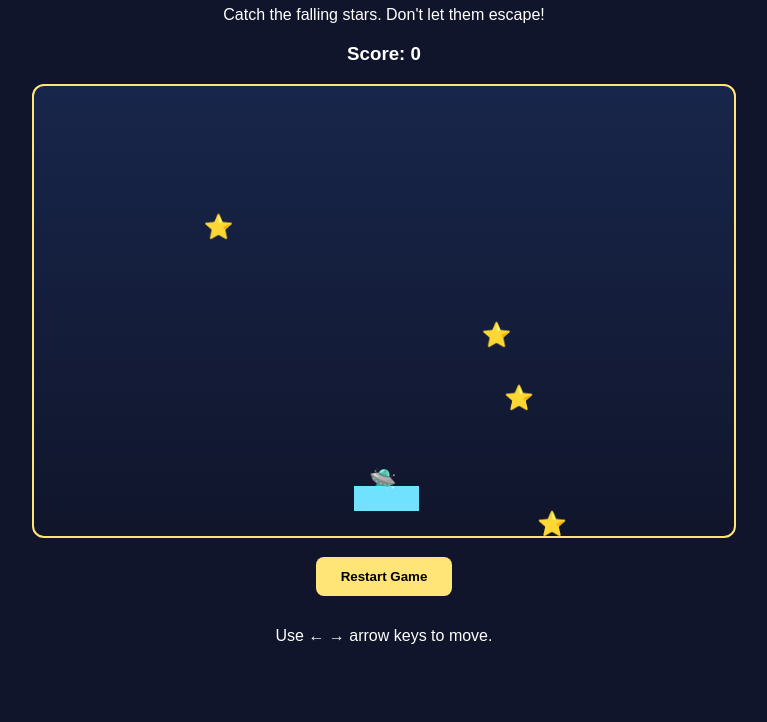
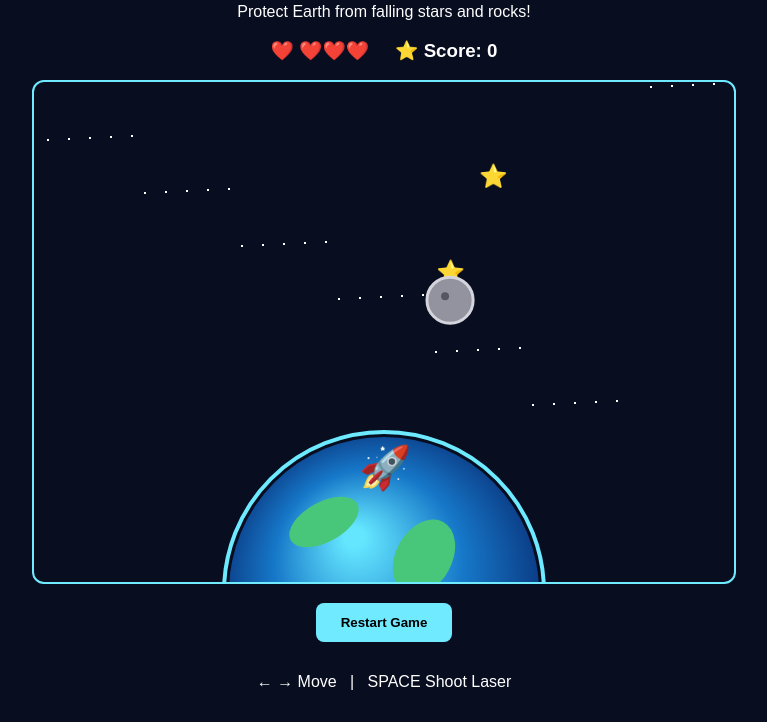
Before and after one commit to pragyabhaskar/starcatcher, a plain HTML site: page index.html in a window 1280 px wide. Shown: the part 78-800 px from the top of the page, without its empty margins (256-1023 px from the left). Drawn offline with Linux system fonts and the light colour scheme.

Commit message:
Refactor game from Star Catcher to Earth Defender

```diff
--- a/index.html
+++ b/index.html
@@ -4,166 +4,332 @@
 <head>
 <meta charset="UTF-8">
 <meta name="viewport" content="width=device-width, initial-scale=1.0">
-<title>Star Catcher</title>
+<title>Earth Defender</title>
 
 <style>
 body {
     margin: 0;
-        background: #10152b;
+    background: #080d20;
     color: white;
-        font-family: Arial, sans-serif;
     text-align: center;
+    font-family: Arial;
 }
 
-    h1 {
-        color: #ffe477;
-        margin-top: 25px;
-    }
+h1 { color: #70eaff; }
 
 canvas {
-        background: linear-gradient(#18264b, #10152b);
-        border: 2px solid #ffe477;
+    background: #080d20;
+    border: 2px solid #70eaff;
     border-radius: 12px;
-        max-width: 95%;
+    max-width: 96%;
 }
 
 button {
-        background: #ffe477;
+    padding: 12px 25px;
+    margin: 15px;
     border: none;
-        padding: 12px 25px;
     border-radius: 8px;
+    background: #70eaff;
     font-weight: bold;
     cursor: pointer;
-        margin: 15px;
 }
 </style>
 </head>
 
 <body>
 
-<h1>⭐ STAR CATCHER ⭐</h1>
-<p>Catch the falling stars. Don't let them escape!</p>
+<h1>🌍 EARTH DEFENDER 🚀</h1>
+<p>Protect Earth from falling stars and rocks!</p>
 
-<h3>Score: <span id="score">0</span></h3>
+<h3>
+❤️ <span id="health">3</span>
+&nbsp;&nbsp;&nbsp;
+⭐ Score: <span id="score">0</span>
+</h3>
 
-<canvas id="game" width="700" height="450"></canvas>
+<canvas id="game" width="700" height="500"></canvas>
 
 <br>
 <button onclick="restart()">Restart Game</button>
 
-<p>Use ← → arrow keys to move.</p>
+<p>← → Move &nbsp; | &nbsp; SPACE Shoot Laser</p>
 
 <script>
 const canvas = document.getElementById("game");
 const ctx = canvas.getContext("2d");
 
-let player = {
-    x: 320,
-    y: 400,
-    width: 65,
-    height: 25,
-    speed: 7
+let player, stars, rocks, lasers;
+let score, health, gameOver;
+let keys = {};
+let frame = 0;
+
+function restart() {
+    player = {
+        x: 325,
+        y: 390,
+        width: 50,
+        speed: 6
     };
 
-let stars = [];
-let score = 0;
-let gameOver = false;
-let keys = {};
+    stars = [];
+    rocks = [];
+    lasers = [];
+
+    score = 0;
+    health = 3;
+    gameOver = false;
+    frame = 0;
+
+    updateUI();
+}
 
 document.addEventListener("keydown", e => {
-    keys[e.key] = true;
+    keys[e.code] = true;
+
+    if (e.code === "Space") e.preventDefault();
 });
 
 document.addEventListener("keyup", e => {
-    keys[e.key] = false;
+    keys[e.code] = false;
 });
 
-function createStar() {
-    stars.push({
-        x: Math.random() * 670,
-        y: -20,
-        size: 12,
-        speed: 2 + Math.random() * 2
+function updateUI() {
+    document.getElementById("health").textContent =
+        "❤️".repeat(health) || "0";
+
+    document.getElementById("score").textContent = score;
+}
+
+// Draw Earth
+function drawEarth() {
+    let gradient = ctx.createRadialGradient(
+        320, 455, 10,
+        350, 510, 180
+    );
+
+    gradient.addColorStop(0, "#64e6ff");
+    gradient.addColorStop(0.5, "#1677c8");
+    gradient.addColorStop(1, "#082b72");
+
+    ctx.beginPath();
+    ctx.arc(350, 510, 155, 0, Math.PI * 2);
+    ctx.fillStyle = gradient;
+    ctx.fill();
+
+    // Continents
+    ctx.fillStyle = "#48c77a";
+
+    ctx.beginPath();
+    ctx.ellipse(290, 440, 38, 20, -0.5, 0, Math.PI * 2);
+    ctx.fill();
+
+    ctx.beginPath();
+    ctx.ellipse(390, 475, 28, 40, 0.5, 0, Math.PI * 2);
+    ctx.fill();
+
+    // Atmosphere
+    ctx.beginPath();
+    ctx.arc(350, 510, 160, Math.PI, 0);
+    ctx.strokeStyle = "#6deaff";
+    ctx.lineWidth = 4;
+    ctx.stroke();
+}
+
+// Background stars
+function drawBackground() {
+    ctx.fillStyle = "white";
+
+    for (let i = 0; i < 35; i++) {
+        let x = (i * 97) % 700;
+        let y = (i * 53) % 370;
+
+        ctx.fillRect(x, y, 2, 2);
+    }
+}
+
+// Player spaceship
+function drawPlayer() {
+    ctx.font = "42px Arial";
+    ctx.fillText("🚀", player.x, player.y + 10);
+}
+
+// Falling stars
+function drawStars() {
+    ctx.font = "23px Arial";
+
+    stars.forEach(s => {
+        ctx.fillText("⭐", s.x, s.y);
     });
 }
 
-function drawPlayer() {
-    ctx.fillStyle = "#70e1ff";
-    ctx.fillRect(
-        player.x,
-        player.y,
-        player.width,
-        player.height
-    );
+// Falling rocks
+function drawRocks() {
+    rocks.forEach(r => {
+        ctx.beginPath();
+        ctx.arc(r.x, r.y, r.size, 0, Math.PI * 2);
 
-    ctx.fillStyle = "white";
-    ctx.font = "22px Arial";
-    ctx.fillText("🛸", player.x + 15, player.y + 2);
+        ctx.fillStyle = "#92939e";
+        ctx.fill();
+
+        ctx.strokeStyle = "#d4d4dc";
+        ctx.lineWidth = 3;
+        ctx.stroke();
+
+        ctx.fillStyle = "#555663";
+        ctx.beginPath();
+        ctx.arc(r.x - 5, r.y - 4, 4, 0, Math.PI * 2);
+        ctx.fill();
+    });
 }
 
-function drawStars() {
-    ctx.font = "24px Arial";
+// Laser
+function drawLasers() {
+    lasers.forEach(l => {
+        ctx.fillStyle = "#ff4bfa";
+        ctx.fillRect(l.x, l.y, 5, 18);
 
-    stars.forEach(star => {
-        ctx.fillText("⭐", star.x, star.y);
+        ctx.shadowBlur = 12;
+        ctx.shadowColor = "#ff4bfa";
+        ctx.fillRect(l.x, l.y, 5, 18);
+        ctx.shadowBlur = 0;
     });
+}
+
+// Spawn objects
+function spawnObjects() {
+
+    // Maximum 3 stars at a time
+    if (stars.length < 3 && frame % 100 === 0) {
+        stars.push({
+            x: 25 + Math.random() * 650,
+            y: -20,
+            speed: 0.9 + Math.random() * 0.5
+        });
+    }
+
+    // Maximum 2 rocks at a time
+    if (rocks.length < 2 && frame % 150 === 0) {
+        rocks.push({
+            x: 30 + Math.random() * 640,
+            y: -30,
+            size: 16 + Math.random() * 8,
+            speed: 1.2 + Math.random() * 0.6
+        });
+    }
+}
+
+// Shoot laser
+function shoot() {
+    if (keys["Space"] && frame % 18 === 0) {
+        lasers.push({
+            x: player.x + 20,
+            y: player.y - 20,
+            speed: 8
+        });
+    }
 }
 
 function update() {
     if (gameOver) return;
 
-    if (keys["ArrowLeft"] || keys["a"]) {
+    frame++;
+
+    // Player movement
+    if (keys["ArrowLeft"] || keys["KeyA"]) {
         player.x -= player.speed;
     }
 
-    if (keys["ArrowRight"] || keys["d"]) {
+    if (keys["ArrowRight"] || keys["KeyD"]) {
         player.x += player.speed;
     }
 
     player.x = Math.max(
         0,
-        Math.min(canvas.width - player.width, player.x)
+        Math.min(650, player.x)
     );
 
-    stars.forEach((star, index) => {
-        star.y += star.speed;
+    shoot();
+    spawnObjects();
 
-        // Collision detection
-        if (
-            star.x + star.size > player.x &&
-            star.x < player.x + player.width &&
-            star.y > player.y &&
-            star.y < player.y + player.height + 20
-        ) {
-            stars.splice(index, 1);
-            score++;
-            document.getElementById("score").textContent = score;
-        }
+    // Move stars
+    stars.forEach((s, i) => {
+        s.y += s.speed;
 
-        // Missed star
-        else if (star.y > canvas.height) {
-            stars.splice(index, 1);
+        if (s.y >= 365) {
+            stars.splice(i, 1);
+            health--;
+            updateUI();
         }
     });
 
-    if (Math.random() < 0.025 + score * 0.0003) {
-        createStar();
+    // Move rocks
+    rocks.forEach((r, i) => {
+        r.y += r.speed;
+
+        if (r.y + r.size >= 365) {
+            rocks.splice(i, 1);
+            health--;
+            updateUI();
+        }
+    });
+
+    // Move lasers
+    lasers.forEach((l, i) => {
+        l.y -= l.speed;
+
+        if (l.y < 0) {
+            lasers.splice(i, 1);
+        }
+    });
+
+    // Laser-rock collision
+    lasers.forEach((l, li) => {
+        rocks.forEach((r, ri) => {
+
+            let dx = l.x - r.x;
+            let dy = l.y - r.y;
+
+            if (Math.sqrt(dx * dx + dy * dy) < r.size + 7) {
+                rocks.splice(ri, 1);
+                lasers.splice(li, 1);
+
+                score += 10;
+                updateUI();
+            }
+        });
+    });
+
+    if (health <= 0) {
+        health = 0;
+        gameOver = true;
+        updateUI();
     }
 }
 
 function draw() {
-    ctx.clearRect(0, 0, canvas.width, canvas.height);
+    ctx.clearRect(0, 0, 700, 500);
 
+    drawBackground();
+    drawEarth();
     drawStars();
+    drawRocks();
+    drawLasers();
     drawPlayer();
 
     if (gameOver) {
+        ctx.fillStyle = "rgba(0,0,0,0.75)";
+        ctx.fillRect(0, 0, 700, 500);
+
         ctx.fillStyle = "white";
+        ctx.textAlign = "center";
+
         ctx.font = "40px Arial";
-        ctx.fillText("GAME OVER", 225, 210);
+        ctx.fillText("EARTH DESTROYED!", 350, 220);
 
-        ctx.font = "20px Arial";
-        ctx.fillText("Final Score: " + score, 280, 250);
+        ctx.font = "22px Arial";
+        ctx.fillText("Final Score: " + score, 350, 265);
+
+        ctx.textAlign = "left";
     }
 }
 
@@ -173,29 +339,9 @@ function loop() {
     requestAnimationFrame(loop);
 }
 
-function restart() {
-    player.x = 320;
-    stars = [];
-    score = 0;
-    gameOver = false;
-    document.getElementById("score").textContent = score;
-}
+restart();
+loop();
 
-// End game after 60 seconds
-let timer = 60;
-let countdown = setInterval(() => {
-    if (!gameOver) {
-        timer--;
-
-        if (timer <= 0) {
-            gameOver = true;
-            clearInterval(countdown);
-        }
-    }
-}, 1000);
-
-loop();
 </script>
-
 </body>
 </html>
```
Lines whose indentation alone changed are shown as unchanged.
